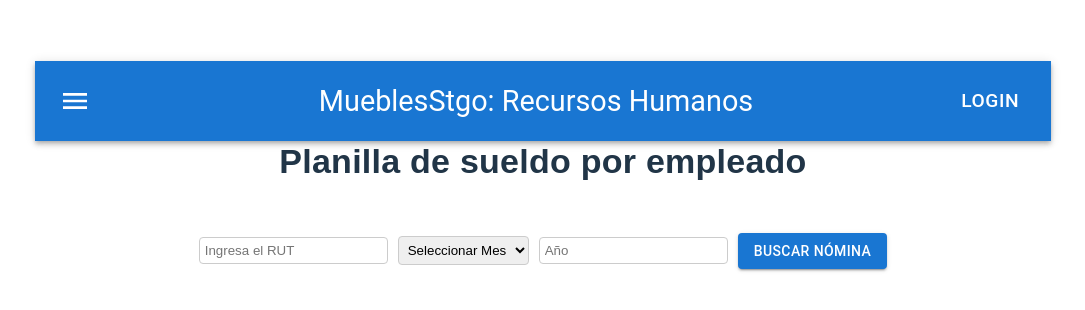
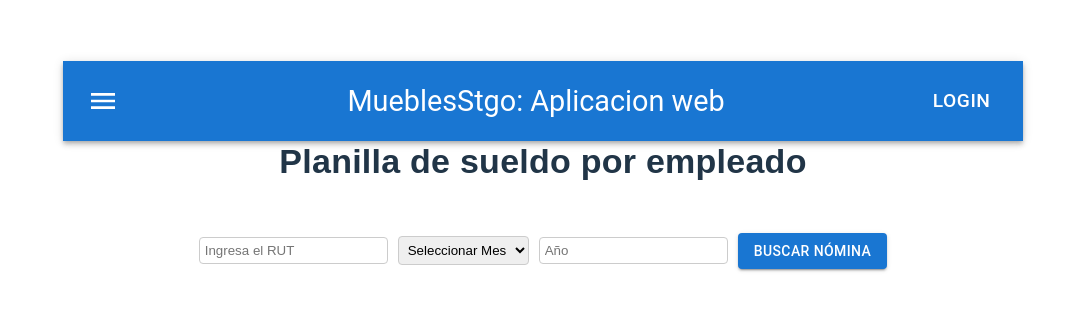
Before and after one commit to Plizama/ProyectoMINSW_Frontend, a React (Vite) app: page /paycheck/Details in a window 1280 px wide. Shown: the part 230-540 px from the top of the page, without its empty margins (97-1182 px from the left). Built offline with nearby package versions, Linux system fonts and the light colour scheme.

Commit message:
cambio nombre

```diff
--- a/src/components/Navbar.jsx
+++ b/src/components/Navbar.jsx
@@ -41,7 +41,7 @@ export default function Navbar() {
               margin: '10px 0',
             }}
           >
-            MueblesStgo: Recursos Humanos
+            MueblesStgo: Aplicacion web
           </Typography>
 
           <Button color="inherit" sx={{ fontSize: '1.2rem' }}>Login</Button>
```
